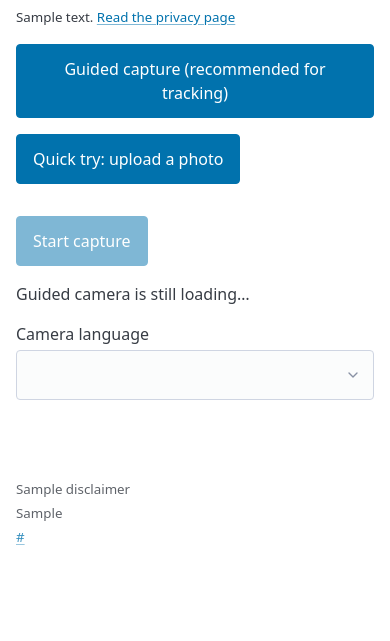
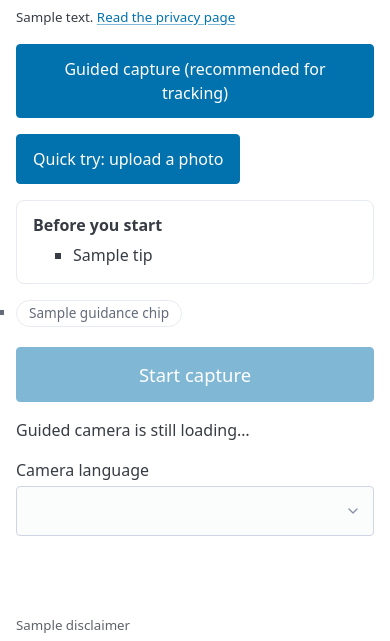
Before and after one commit to focampok/skinledger, a Python web app: template src/skinledger/web/templates/capture.html in a window 390 px wide. Shown: the part 394-1035 px from the top of the page. Before the commit the page ends 939 px from the top, so only its background shows below. Run offline with Jinja, Linux system fonts and the light colour scheme; the template is opened without the code that fills it: most values are stand-ins (such as "Sample title", 1, 10 or a date in 2020); some libraries are stand-ins or nearby versions.

Commit message:
P16a: easier guided capture + upload fallback
The capture page told the user several things at once ("Move closer ·
Look straight · Face the light") and never showed progress. It now shows
one plain-English instruction at a time in a fixed priority -- position,
then lighting, then angle -- plus three chips that turn green
independently, so the user can see what is already right.

The wording and the priority order live in copy.py and are rendered as
data attributes, so the page and the tests share one source of truth
instead of hard-coding strings in JavaScript. A three-bullet tips card
appears before the camera opens on both tabs.

The SDK captures the photo itself in skincare mode -- the page never
calls a shutter API -- so capture stays automatic and there is no
all-good gating on a button that would otherwise be unable to open the
camera. After 45 s without all three chips green, the page offers
"Having trouble? Upload a selfie instead", which switches to the upload
tab for the same person, with the same consent, attestation, invite and
unit caps.

The upload input now uses accept="image/*" capture="user" so a phone
opens its camera directly, and it sends the file the user picked, never
an earlier Kit blob. Scoring, storage and privacy are untouched.

Co-Authored-By: Claude Code <noreply@anthropic.com>

```diff
--- a/src/skinledger/web/static/capture.js
+++ b/src/skinledger/web/static/capture.js
@@ -28,6 +28,33 @@
   var previewImage = document.getElementById("preview-image");
   var overlay = document.getElementById("preview-overlay");
   var maskSelect = document.getElementById("mask-select");
+  var guidanceEl = document.getElementById("capture-guidance");
+  var guidanceText = document.getElementById("guidance-text");
+  var fallbackEl = document.getElementById("capture-fallback");
+  var fallbackLink = document.getElementById("capture-fallback-link");
+
+  var chipEls = {};
+  document.querySelectorAll("[data-chip]").forEach(function (el) {
+    chipEls[el.getAttribute("data-chip")] = el;
+  });
+
+  // The wording and the priority order are rendered from copy.py, so the tests can
+  // check them without a browser; this file only applies them in that order.
+  var guidanceMessages = guidanceEl
+    ? {
+        toosmall: guidanceEl.getAttribute("data-msg-toosmall"),
+        outofboundary: guidanceEl.getAttribute("data-msg-outofboundary"),
+        lighting: guidanceEl.getAttribute("data-msg-lighting"),
+        frontal: guidanceEl.getAttribute("data-msg-frontal"),
+        allGood: guidanceEl.getAttribute("data-msg-all-good"),
+      }
+    : null;
+  var guidanceOrder = guidanceEl && guidanceEl.getAttribute("data-guidance-order")
+    ? guidanceEl.getAttribute("data-guidance-order").split(",")
+    : ["position", "lighting", "frontal"];
+  var fallbackMs = guidanceEl
+    ? Number(guidanceEl.getAttribute("data-fallback-ms")) || 45000
+    : 45000;
 
   var MAX_BYTES = 10 * 1024 * 1024;
   var SIZE_MESSAGE =
@@ -46,6 +73,9 @@
   var pollTimer = null;
   var handledCaptureId = null;
   var lastQualityLog = 0;
+  var allGood = false;
+  var fallbackTimer = null;
+  var fallbackShown = false;
 
   function errorText(error) {
     if (error && typeof error.message === "string") {
@@ -366,6 +396,8 @@
     if (help) {
       help.textContent = "Camera open. Hold still and look at the camera.";
     }
+    // The 45 s clock runs from the moment the camera is usable.
+    startFallbackTimer();
   }
 
   function onLoading(state) {
@@ -423,6 +455,82 @@
     logLifecycle("camera_closed", "event=cameraClosed");
   }
 
+  function qualityStatus(state) {
+    var hasFace = Boolean(state) && state.hasFace !== false;
+    var position =
+      hasFace &&
+      state.position !== "toosmall" &&
+      state.position !== "outofboundary" &&
+      state.position !== "notgood";
+    var lighting = hasFace && state.lighting !== "notgood";
+    var frontal = hasFace && state.frontal !== "notgood";
+    return {
+      hasFace: hasFace,
+      position: position,
+      lighting: lighting,
+      frontal: frontal,
+      allGood: position && lighting && frontal,
+    };
+  }
+
+  // One instruction at a time, first failing check in guidanceOrder wins.
+  function guidanceFor(state, status) {
+    if (!guidanceMessages) {
+      return null;
+    }
+    if (!status.hasFace) {
+      return { key: "outofboundary", text: guidanceMessages.outofboundary };
+    }
+    for (var i = 0; i < guidanceOrder.length; i += 1) {
+      var step = guidanceOrder[i];
+      if (step === "position") {
+        if (state.position === "toosmall") {
+          return { key: "toosmall", text: guidanceMessages.toosmall };
+        }
+        if (state.position === "outofboundary" || state.position === "notgood") {
+          return { key: "outofboundary", text: guidanceMessages.outofboundary };
+        }
+      } else if (step === "lighting" && state.lighting === "notgood") {
+        return { key: "lighting", text: guidanceMessages.lighting };
+      } else if (step === "frontal" && state.frontal === "notgood") {
+        return { key: "frontal", text: guidanceMessages.frontal };
+      }
+    }
+    return { key: "allGood", text: guidanceMessages.allGood };
+  }
+
+  function updateChips(status) {
+    Object.keys(chipEls).forEach(function (key) {
+      var good = Boolean(status[key]);
+      var el = chipEls[key];
+      el.classList.toggle("good", good);
+      el.setAttribute("aria-label", el.textContent + (good ? ": good" : ": adjust"));
+    });
+  }
+
+  function clearFallbackTimer() {
+    if (fallbackTimer !== null) {
+      window.clearTimeout(fallbackTimer);
+      fallbackTimer = null;
+    }
+  }
+
+  // After fallbackMs without all three good, offer the upload path for this person.
+  function startFallbackTimer() {
+    if (!fallbackEl || fallbackShown || fallbackTimer !== null) {
+      return;
+    }
+    fallbackTimer = window.setTimeout(function () {
+      fallbackTimer = null;
+      if (allGood) {
+        return;
+      }
+      fallbackShown = true;
+      fallbackEl.hidden = false;
+      clientLog("info", "upload_fallback_shown", "after_ms=" + fallbackMs);
+    }, fallbackMs);
+  }
+
   function onQuality(state) {
     var now = Date.now();
     if (now - lastQualityLog >= 2000) {
@@ -437,27 +545,21 @@
           " position=" + (state && state.position)
       );
     }
-    var messages = [];
-    if (state) {
-      if (state.position === "toosmall") {
-        messages.push("Move closer");
-      } else if (state.position === "outofboundary" || state.position === "notgood") {
-        messages.push("Center your face");
-      }
-      if (state.frontal === "notgood") {
-        messages.push("Look straight");
-      }
-      if (state.lighting === "notgood") {
-        messages.push("Face the light");
-      }
-      if (state.hasFace === false && !messages.length) {
-        messages.push("Center your face");
-      }
+
+    var status = qualityStatus(state);
+    var guidance = guidanceFor(state, status);
+    updateChips(status);
+
+    if (guidance && guidanceText) {
+      guidanceText.textContent = guidance.text;
+      guidanceText.classList.toggle("all-good", guidance.key === "allGood");
     }
-    if (help) {
-      help.textContent = messages.length
-        ? messages.join(" · ")
-        : "Hold still and look at the camera.";
+
+    allGood = status.allGood;
+    if (allGood) {
+      clearFallbackTimer();
+    } else {
+      startFallbackTimer();
     }
   }
 
@@ -728,6 +830,17 @@
     });
   }
 
+  if (fallbackLink) {
+    fallbackLink.addEventListener("click", function (event) {
+      event.preventDefault();
+      if (!allowUpload) {
+        return;
+      }
+      clientLog("info", "upload_fallback_clicked", "");
+      selectTab("upload");
+    });
+  }
+
   if (maskSelect) {
     maskSelect.addEventListener("change", function () {
       if (maskSelect.value) {
@@ -749,13 +862,16 @@
         showError("Choose a photo first.");
         return;
       }
-      var allowedType = file.type === "image/jpeg" || file.type === "image/png";
-      // UNVERIFIED: iPhone Safari may not convert HEIC for this input; the server then
-      // answers unsupported_format with the friendly message.
-      if (!allowedType || file.size > MAX_BYTES) {
+      // The input accepts image/* and capture="user", so a phone camera may hand back
+      // HEIC. The server validates the real format and answers unsupported_format with
+      // a friendly message; here we only reject non-images and oversize files.
+      var looksLikeImage = !file.type || file.type.indexOf("image/") === 0;
+      if (!looksLikeImage || file.size > MAX_BYTES) {
         showError(SIZE_MESSAGE);
         return;
       }
+      // Send the file the user picked. The Camera Kit blob is never reused here, so an
+      // earlier guided capture can't be uploaded by accident.
       setPreview(file);
       sendImage(file, "upload");
     });
--- a/src/skinledger/web/templates/capture.html
+++ b/src/skinledger/web/templates/capture.html
@@ -24,6 +24,48 @@
   }
   [data-tab-panel][hidden] {
     display: none;
+  }
+  .tips-card {
+    border: 1px solid var(--pico-muted-border-color);
+    border-radius: 0.5rem;
+    padding: 0.75rem 1rem;
+    margin-bottom: 1rem;
+  }
+  .tips-card ul {
+    margin: 0.35rem 0 0;
+  }
+  #guidance-text {
+    font-size: 1.25rem;
+    font-weight: 600;
+    margin: 0.75rem 0 0.5rem;
+  }
+  #guidance-text.all-good {
+    color: #1b7f3b;
+  }
+  .chips {
+    display: flex;
+    gap: 0.5rem;
+    list-style: none;
+    padding: 0;
+    margin: 0 0 1rem;
+  }
+  .chip {
+    border: 1px solid var(--pico-muted-border-color);
+    border-radius: 999px;
+    padding: 0.15rem 0.75rem;
+    font-size: 0.85rem;
+    color: var(--pico-muted-color);
+  }
+  .chip.good {
+    border-color: #1b7f3b;
+    color: #1b7f3b;
+    font-weight: 600;
+  }
+  .capture-primary {
+    font-size: 1.15rem;
+    padding: 0.8rem 1.5rem;
+    width: 100%;
+    max-width: 420px;
   }
 </style>
 <script src="/static/capture_boot.js"></script>
@@ -68,7 +110,17 @@
   </div>
 
   <section data-tab-panel="guided">
+    <div class="tips-card" id="capture-tips">
+      <strong>Before you start</strong>
+      <ul>
+        {% for tip in capture_tips %}
+        <li>{{ tip }}</li>
+        {% endfor %}
+      </ul>
+    </div>
+
     <div id="YMK-module"></div>
+
     <p id="baseline-step" {% if baseline_step is none %}hidden{% endif %}>
       {% if baseline_step == 1 %}
       Baseline: analysis 1 of 2
@@ -76,8 +128,36 @@
       Analysis 2 of 2 (same place, same light)
       {% endif %}
     </p>
-    <button type="button" id="start-capture" disabled>Start capture</button>
+
+    <div
+      id="capture-guidance"
+      data-guidance-order="{{ guidance_order }}"
+      data-fallback-ms="{{ capture_fallback_ms }}"
+      data-msg-toosmall="{{ guidance_toosmall }}"
+      data-msg-outofboundary="{{ guidance_outofboundary }}"
+      data-msg-lighting="{{ guidance_lighting }}"
+      data-msg-frontal="{{ guidance_frontal }}"
+      data-msg-all-good="{{ guidance_all_good }}"
+    >
+      <p id="guidance-text" role="status" aria-live="polite"></p>
+      <ul class="chips" id="guidance-chips">
+        {% for key, label in guidance_chips %}
+        <li class="chip" data-chip="{{ key }}">{{ label }}</li>
+        {% endfor %}
+      </ul>
+    </div>
+
+    <button type="button" id="start-capture" class="capture-primary" disabled>
+      Start capture
+    </button>
     <p id="camera-help" role="status"></p>
+
+    {% if allow_upload %}
+    <p id="capture-fallback" hidden>
+      <a href="#upload" id="capture-fallback-link">{{ capture_fallback_text }}</a>
+    </p>
+    {% endif %}
+
     <label>
       Camera language
       <select id="camera-language">
@@ -89,7 +169,15 @@
 
   {% if allow_upload %}
   <section data-tab-panel="upload" hidden>
-    <input type="file" id="photo" accept="image/jpeg,image/png">
+    <div class="tips-card">
+      <strong>Before you start</strong>
+      <ul>
+        {% for tip in capture_tips %}
+        <li>{{ tip }}</li>
+        {% endfor %}
+      </ul>
+    </div>
+    <input type="file" id="photo" accept="image/*" capture="user">
     <button type="button" id="send-upload" disabled>Analyze this photo</button>
     <p><small>{{ upload_tip }}</small></p>
   </section>
```
Also changed, not shown: docs/video-script.md (+2 -2 lines), src/skinledger/copy.py (+28 -0 lines), src/skinledger/web/templating.py (+10 -0 lines), tests/test_capture_page.py (+120 -0 lines), tests/test_captures.py (+50 -0 lines), README.md.
